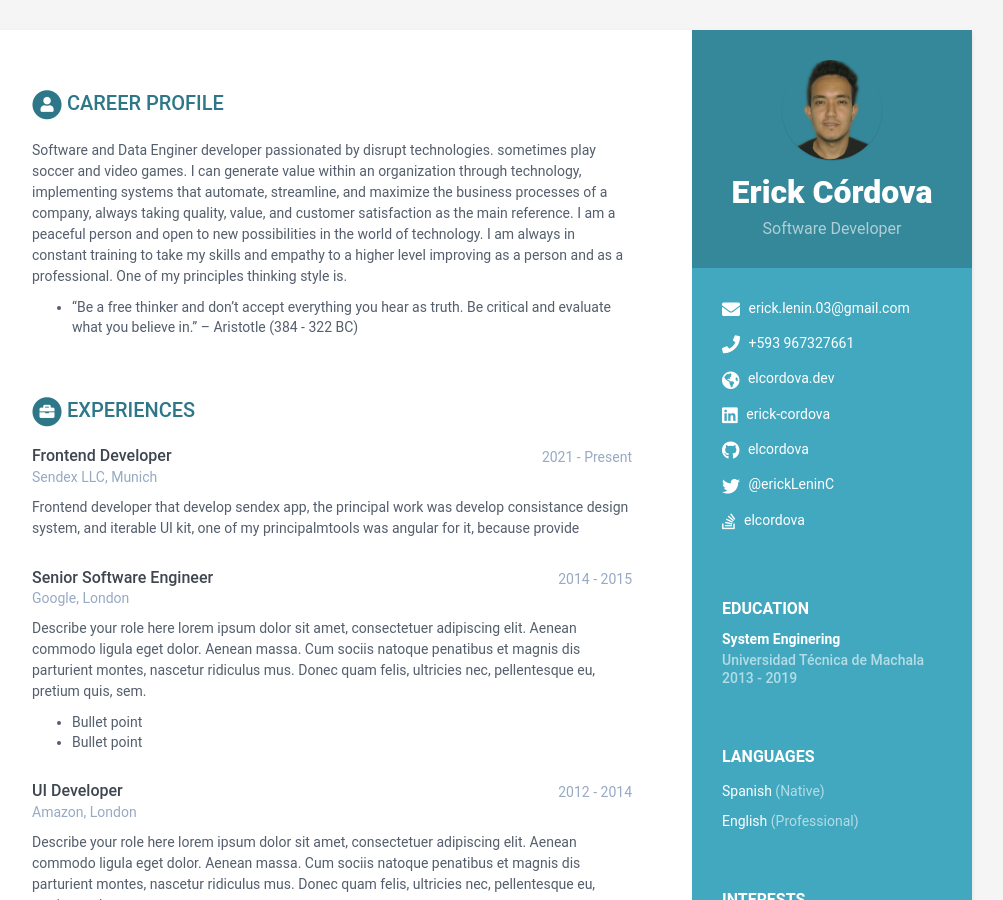
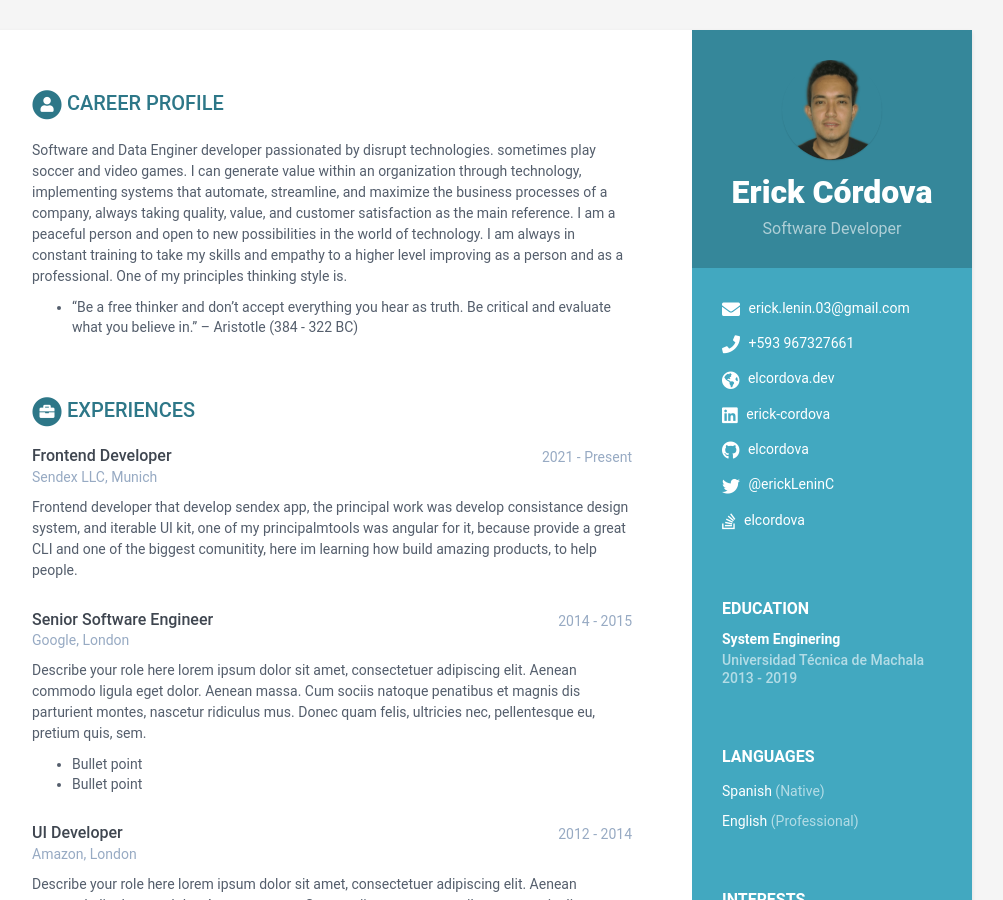
Before and after one commit to elcordova/caring-europa-fe48a, a Jekyll site: the page built from index.html, in a window 1280 px wide and 900 px high. Shown: the whole window, without its empty margins (168-1171 px from the left). Built offline with Jekyll 4.4.1, drawn with Linux system fonts in a browser that asks for light colours.

Commit message:
data.yml: changed

```diff
--- a/_data/data.yml
+++ b/_data/data.yml
@@ -53,7 +53,8 @@ experiences:
     time: 2021 - Present
     company: 'Sendex LLC, Munich'
     details: |
-      Frontend developer that develop sendex app, the principal work was develop consistance design system, and iterable UI kit, one of my principalmtools was angular for it, because provide
+      Frontend developer that develop sendex app, the principal work was develop consistance design system, and iterable UI kit, one of my principalmtools was angular for it, because provide a great CLI and one of the biggest comunitity,
+      here im learning how build amazing products, to help people.
   - role: Senior Software Engineer
     time: 2014 - 2015
     company: 'Google, London'
```
